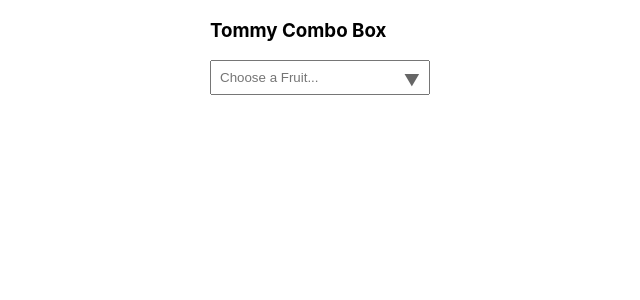
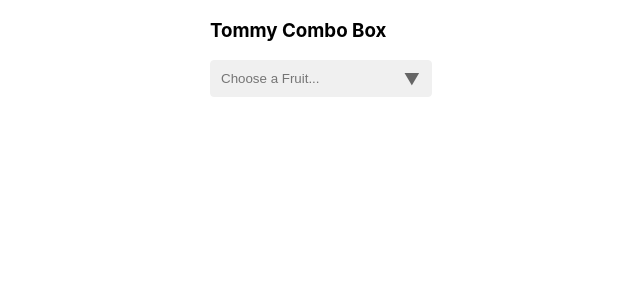
Before and after one commit to ttomaye/combo-box, a React (Create React App) app: page / in a window 1280 px wide. Shown: the top 300 px of the page, without its empty margins (330-970 px from the left). Built offline with nearby package versions, Linux system fonts and the light colour scheme.

Commit message:
fixing css  issue

```diff
--- a/src/App.css
+++ b/src/App.css
@@ -1,9 +1,7 @@
-.arrow {
-  position: absolute;
-  right: -10px;
-  top: 38%;
-  transform: translateY(-20%);
-  color: #666;
+:root {
+  --primary-bg-color: #f0f0f0;
+  --primary-text-color: #333;
+  --secondary-text-color: #666;
 }
 
 .app-container {
@@ -17,18 +15,30 @@
   width: 200px;
 }
 
+.arrow {
+  position: absolute;
+  right: -10px;
+  top: 50%;
+  transform: translateY(-50%);
+  color: var(--secondary-text-color);
+}
+
 .search-input-field {
-  padding: 8px;
   width: 100%;
+  padding: 10px;
+  color: var(--primary-text-color);
+  background-color: var(--primary-bg-color);
+  border: 1px solid var(--primary-bg-color);
+  border-radius: 4px;
 }
 
 .dropdown-item {
-  cursor: pointer;
   display: flex;
   align-items: center;
   padding: 8px 12px;
   width: 100%;
-  transition: 'background-color 0.2s';
+  cursor: pointer;
+  transition: background-color 0.2s;
 }
 
 .dropdown img {
```
